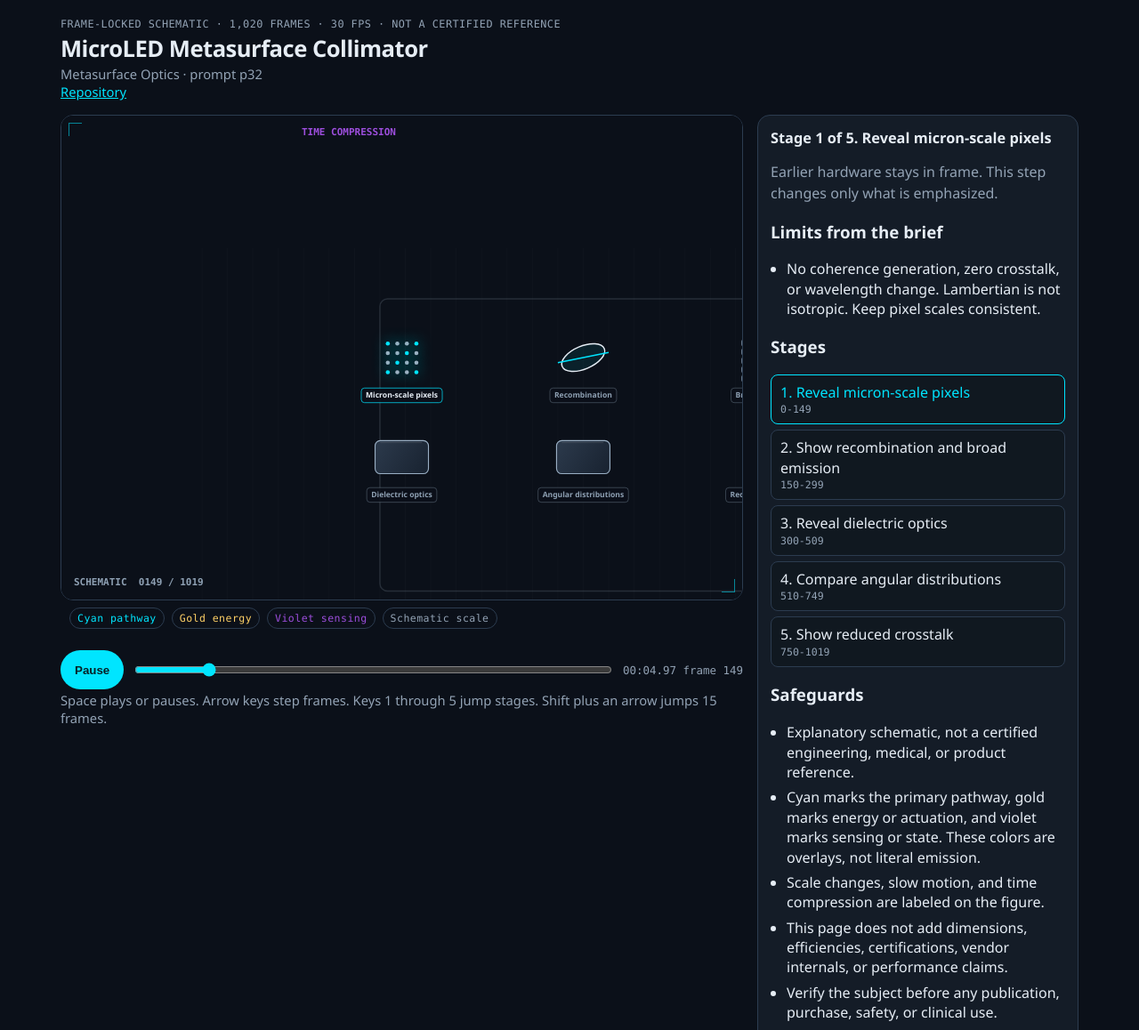
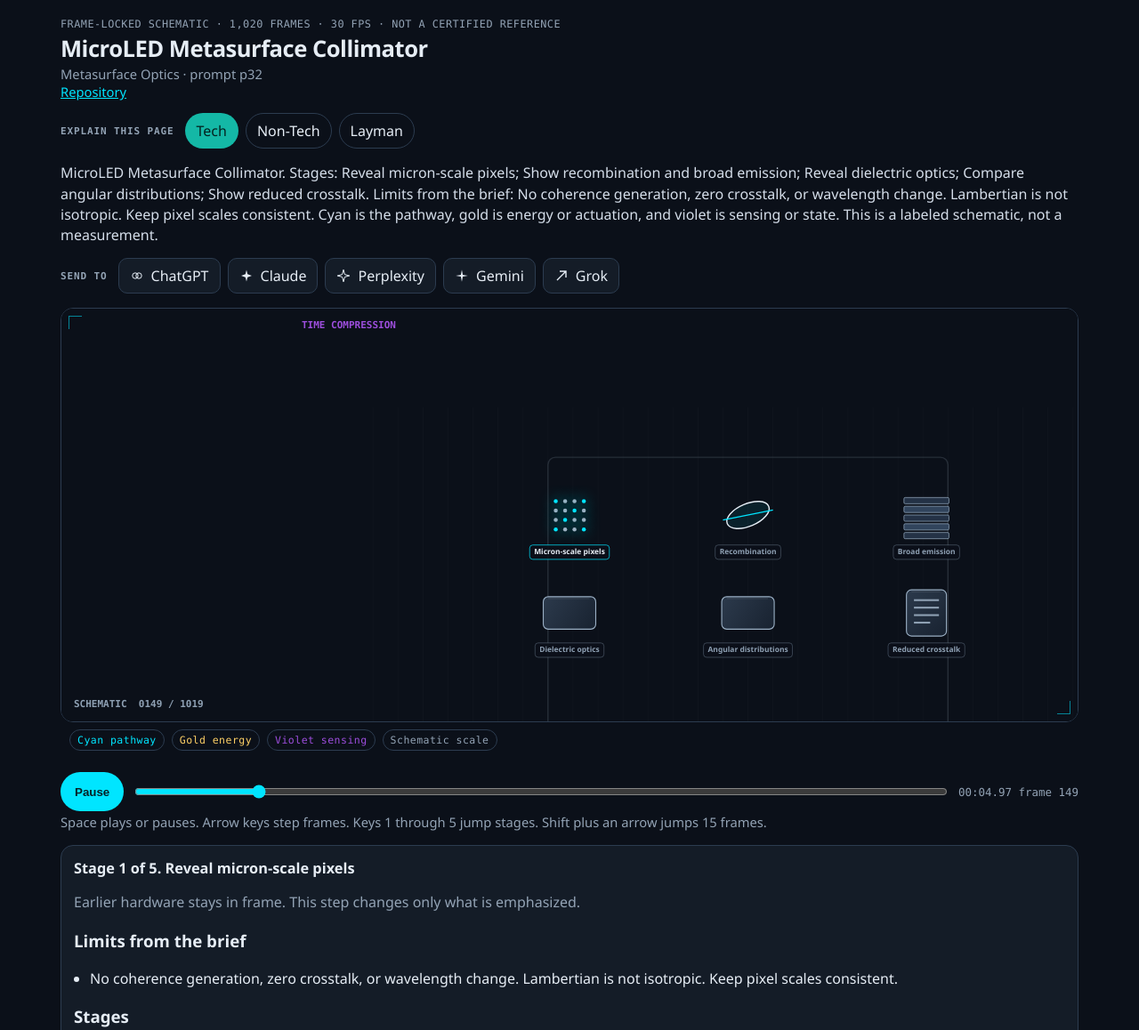
Before and after one commit to mizcausevic-dev/microled-metasurface-collimator-explainer, a plain HTML site: page index.html in a window 1280 px wide. Shown: the top 1158 px of the page at 89% size. Drawn offline with Linux system fonts and the light colour scheme.

Commit message:
Stack the plate, stage notes, and top send and explain controls.

```diff
--- a/index.html
+++ b/index.html
@@ -16,22 +16,23 @@
 .kicker, .cat { color:var(--dim); margin:0; font-size:.92rem; }
 .cat a, footer a { color: var(--path); }
 .kicker { font-family: ui-monospace, SFMono-Regular, Menlo, monospace; letter-spacing:.04em; text-transform:uppercase; font-size:.74rem; }
-.layout { display:grid; grid-template-columns: minmax(0, 1.7fr) minmax(260px, .8fr); gap:16px; margin-top:16px; }
+.layout { display:block; margin-top:16px; }
+.tools { margin:14px 0 8px; }
 .plate-frame { position:relative; background:#070b12; border:1px solid var(--line); border-radius:14px; overflow:hidden; }
 .plate-frame:before, .plate-frame:after { content:""; position:absolute; width:14px; height:14px; border:1px solid rgba(0,229,255,.55); z-index:2; pointer-events:none; }
 .plate-frame:before { top:8px; left:8px; border-right:0; border-bottom:0; }
 .plate-frame:after { right:8px; bottom:8px; border-left:0; border-top:0; }
-canvas { display:block; width:100%; height:min(68vh, 640px); background:#0B1019; }
+canvas { display:block; width:100%; height:min(58vh, 560px); background:#0B1019; }
 .legend { display:flex; flex-wrap:wrap; gap:8px; padding:8px 10px 10px; }
 .legend span { font-family: ui-monospace, SFMono-Regular, Menlo, monospace; font-size:.72rem; letter-spacing:.04em; border:1px solid var(--line); border-radius:999px; padding:4px 8px; color:var(--dim); }
 .legend .path { color:var(--path); } .legend .energy { color:var(--energy); } .legend .sense { color:var(--sense); }
-aside { background:var(--panel); border:1px solid var(--line); border-radius:14px; padding:14px 14px 16px; }
+aside { background:var(--panel); border:1px solid var(--line); border-radius:14px; padding:14px 14px 16px; margin-top:16px; }
 aside h2 { font-size:1.02rem; margin:0 0 8px; }
 aside p { color:var(--dim); line-height:1.45; }
 ol, ul { margin:8px 0 0; padding-left:18px; }
 li { margin:6px 0; line-height:1.4; }
-.stages { list-style:none; padding:0; margin:12px 0 0; }
-.stages button { width:100%; text-align:left; background:#101820; color:var(--bone); border:1px solid var(--line); border-radius:8px; padding:8px 10px; cursor:pointer; font:inherit; }
+.stages { list-style:none; padding:0; margin:12px 0 0; display:grid; grid-template-columns:repeat(5, minmax(0, 1fr)); gap:8px; }
+.stages button { width:100%; height:100%; text-align:left; background:#101820; color:var(--bone); border:1px solid var(--line); border-radius:8px; padding:8px 10px; cursor:pointer; font:inherit; }
 .stages button[aria-current="step"] { border-color:var(--path); color:var(--path); }
 .stages span { display:block; color:var(--dim); font-family: ui-monospace, SFMono-Regular, Menlo, monospace; font-size:.72rem; }
 button:focus-visible, input:focus-visible { outline:2px solid var(--path); outline-offset:2px; }
@@ -52,7 +53,7 @@
 .send-btn svg, .level-btn svg { display:block; }
 #explain-text { flex-basis:100%; margin:8px 0 0; line-height:1.45; color:#d5deea; }
 
-@media (max-width: 860px) { .layout { grid-template-columns: 1fr; } canvas { height:70vw; min-height:280px; } }
+@media (max-width: 860px) { canvas { height:70vw; min-height:280px; } .stages { grid-template-columns:1fr; } }
 @media (prefers-reduced-motion: reduce) { * { scroll-behavior:auto; } }
 </style>
 </head>
@@ -63,9 +64,25 @@
 <h1>MicroLED Metasurface Collimator</h1>
 <p class="cat">Metasurface Optics · prompt p32</p>
 <p class="cat"><a href="https://github.com/mizcausevic-dev/microled-metasurface-collimator-explainer">Repository</a></p>
+<div class="tools">
+<div class="explain-row">
+<span class="share-label">Explain this page</span>
+<button class="level-btn" type="button" data-level="tech" aria-pressed="true">Tech</button>
+<button class="level-btn" type="button" data-level="nontech" aria-pressed="false">Non-Tech</button>
+<button class="level-btn" type="button" data-level="layman" aria-pressed="false">Layman</button>
+<p id="explain-text"></p>
+</div>
+<div class="send-row">
+<span class="share-label">Send to</span>
+<a class="send-btn" data-send="chatgpt" href="https://chatgpt.com/" target="_blank" rel="noopener noreferrer"><svg viewBox="0 0 16 16" width="16" height="16" aria-hidden="true"><circle cx="6" cy="8" r="3.2" fill="none" stroke="currentColor"/><circle cx="10" cy="8" r="3.2" fill="none" stroke="currentColor"/></svg>ChatGPT</a>
+<a class="send-btn" data-send="claude" href="https://claude.ai/new" target="_blank" rel="noopener noreferrer"><svg viewBox="0 0 16 16" width="16" height="16" aria-hidden="true"><path d="M8 1.5 9.2 6.2 14 8 9.2 9.8 8 14.5 6.8 9.8 2 8l4.8-1.8Z" fill="currentColor"/></svg>Claude</a>
+<a class="send-btn" data-send="perplexity" href="https://www.perplexity.ai/" target="_blank" rel="noopener noreferrer"><svg viewBox="0 0 16 16" width="16" height="16" aria-hidden="true"><path d="M8 1.2 9.4 6.6 14.8 8 9.4 9.4 8 14.8 6.6 9.4 1.2 8 6.6 6.6Z" fill="none" stroke="currentColor"/></svg>Perplexity</a>
+<a class="send-btn" data-send="gemini" href="https://gemini.google.com/app" target="_blank" rel="noopener noreferrer"><svg viewBox="0 0 16 16" width="16" height="16" aria-hidden="true"><path d="M8 1.2 9.1 6.9 14.8 8 9.1 9.1 8 14.8 6.9 9.1 1.2 8 6.9 6.9Z" fill="currentColor"/></svg>Gemini</a>
+<a class="send-btn" data-send="grok" href="https://grok.com/" target="_blank" rel="noopener noreferrer"><svg viewBox="0 0 16 16" width="16" height="16" aria-hidden="true"><path d="M3 13 13 3M6 3h7v7" fill="none" stroke="currentColor" stroke-width="1.4"/></svg>Grok</a>
+</div>
+</div>
 </header>
 <div class="layout">
-<div>
 <div class="plate-frame">
 <canvas id="plate" aria-label="Schematic of MicroLED Metasurface Collimator. The text beside the figure states each stage and the limits."></canvas>
 </div>
@@ -81,7 +98,6 @@
 <span id="readout">00:00.00 frame 0</span>
 </div>
 <p class="cat">Space plays or pauses. Arrow keys step frames. Keys 1 through 5 jump stages. Shift plus an arrow jumps 15 frames.</p>
-</div>
 <aside>
 <h2 id="stage-title">Stage 1 of 5</h2>
 <p id="stage-detail"></p>
@@ -89,8 +105,6 @@
 <ul><li>No coherence generation, zero crosstalk, or wavelength change. Lambertian is not isotropic. Keep pixel scales consistent.</li></ul>
 <h3>Stages</h3>
 <ol class="stages"><li><button type="button" data-stage="0">1. Reveal micron-scale pixels <span>0-149</span></button></li><li><button type="button" data-stage="1">2. Show recombination and broad emission <span>150-299</span></button></li><li><button type="button" data-stage="2">3. Reveal dielectric optics <span>300-509</span></button></li><li><button type="button" data-stage="3">4. Compare angular distributions <span>510-749</span></button></li><li><button type="button" data-stage="4">5. Show reduced crosstalk <span>750-1019</span></button></li></ol>
-<h3>Safeguards</h3>
-<ul><li>Explanatory schematic, not a certified engineering, medical, or product reference.</li><li>Cyan marks the primary pathway, gold marks energy or actuation, and violet marks sensing or state. These colors are overlays, not literal emission.</li><li>Scale changes, slow motion, and time compression are labeled on the figure.</li><li>This page does not add dimensions, efficiencies, certifications, vendor internals, or performance claims.</li><li>Verify the subject before any publication, purchase, safety, or clinical use.</li></ul>
 
 </aside>
 </div>
@@ -102,21 +116,6 @@
 <a href="https://cursor.com/@mirza" target="_blank" rel="noopener noreferrer">Cursor</a>
 <a href="https://www.linkedin.com/in/mirzacausevic/" target="_blank" rel="noopener noreferrer">Mirza Causevic</a>
 </nav>
-<div class="send-row">
-<span class="share-label">Send to</span>
-<a class="send-btn" data-send="chatgpt" href="https://chatgpt.com/" target="_blank" rel="noopener noreferrer"><svg viewBox="0 0 16 16" width="16" height="16" aria-hidden="true"><circle cx="6" cy="8" r="3.2" fill="none" stroke="currentColor"/><circle cx="10" cy="8" r="3.2" fill="none" stroke="currentColor"/></svg>ChatGPT</a>
-<a class="send-btn" data-send="claude" href="https://claude.ai/new" target="_blank" rel="noopener noreferrer"><svg viewBox="0 0 16 16" width="16" height="16" aria-hidden="true"><path d="M8 1.5 9.2 6.2 14 8 9.2 9.8 8 14.5 6.8 9.8 2 8l4.8-1.8Z" fill="currentColor"/></svg>Claude</a>
-<a class="send-btn" data-send="perplexity" href="https://www.perplexity.ai/" target="_blank" rel="noopener noreferrer"><svg viewBox="0 0 16 16" width="16" height="16" aria-hidden="true"><path d="M8 1.2 9.4 6.6 14.8 8 9.4 9.4 8 14.8 6.6 9.4 1.2 8 6.6 6.6Z" fill="none" stroke="currentColor"/></svg>Perplexity</a>
-<a class="send-btn" data-send="gemini" href="https://gemini.google.com/app" target="_blank" rel="noopener noreferrer"><svg viewBox="0 0 16 16" width="16" height="16" aria-hidden="true"><path d="M8 1.2 9.1 6.9 14.8 8 9.1 9.1 8 14.8 6.9 9.1 1.2 8 6.9 6.9Z" fill="currentColor"/></svg>Gemini</a>
-<a class="send-btn" data-send="grok" href="https://grok.com/" target="_blank" rel="noopener noreferrer"><svg viewBox="0 0 16 16" width="16" height="16" aria-hidden="true"><path d="M3 13 13 3M6 3h7v7" fill="none" stroke="currentColor" stroke-width="1.4"/></svg>Grok</a>
-</div>
-<div class="explain-row">
-<span class="share-label">Explain this page</span>
-<button class="level-btn" type="button" data-level="tech" aria-pressed="true">Tech</button>
-<button class="level-btn" type="button" data-level="nontech" aria-pressed="false">Non-Tech</button>
-<button class="level-btn" type="button" data-level="layman" aria-pressed="false">Layman</button>
-<p id="explain-text"></p>
-</div>
 </footer>
 <script id="explain-data" type="application/json">{"tech": "MicroLED Metasurface Collimator. Stages: Reveal micron-scale pixels; Show recombination and broad emission; Reveal dielectric optics; Compare angular distributions; Show reduced crosstalk. Limits from the brief: No coherence generation, zero crosstalk, or wavelength change. Lambertian is not isotropic. Keep pixel scales consistent. Cyan is the pathway, gold is energy or actuation, and violet is sensing or state. This is a labeled schematic, not a measurement.", "nontech": "This page walks through MicroLED Metasurface Collimator in order: Reveal micron-scale pixels; Show recombination and broad emission; Reveal dielectric optics; Compare angular distributions; Show reduced crosstalk. It shows how the parts relate. It does not add speeds, sizes, or performance claims.", "layman": "This is a moving diagram of MicroLED Metasurface Collimator. It shows the main parts and the order they work in. It is for learning. It is not a manual and it is not a test result."}</script>
 <script>
```
